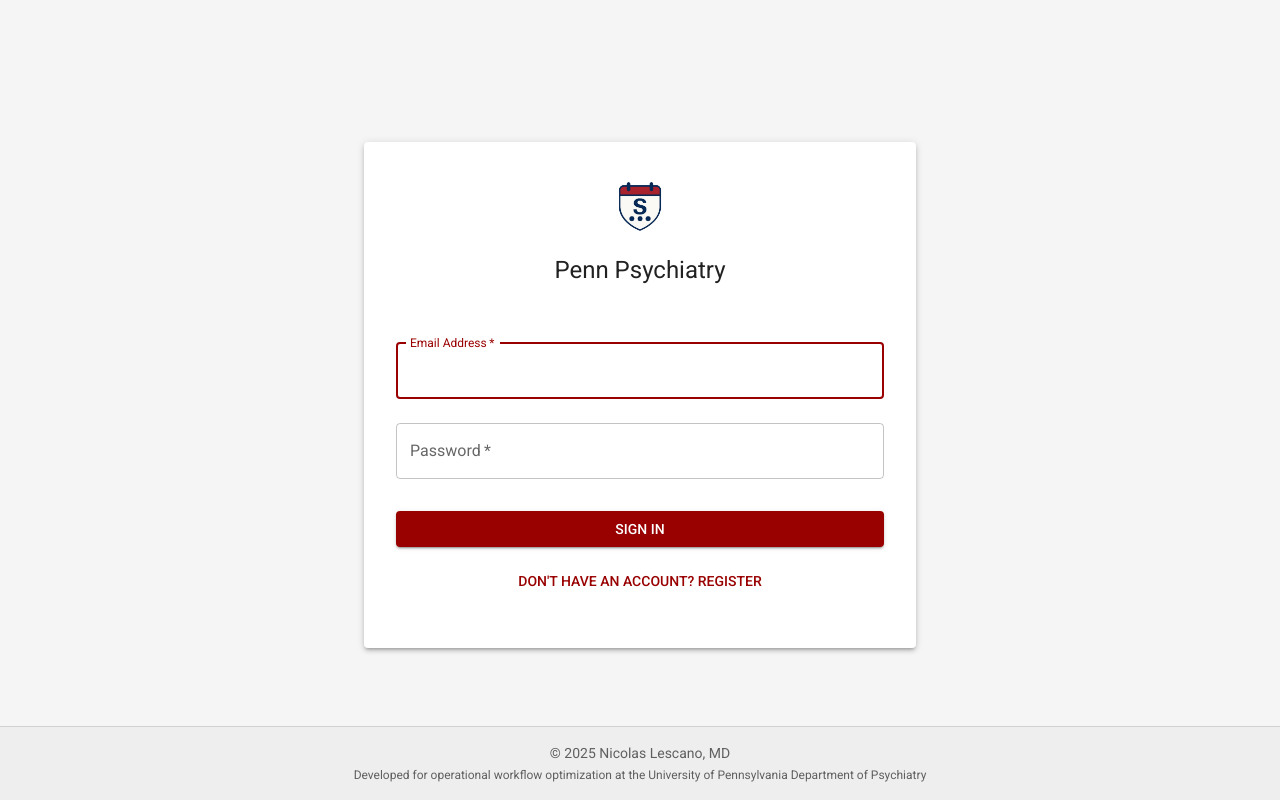
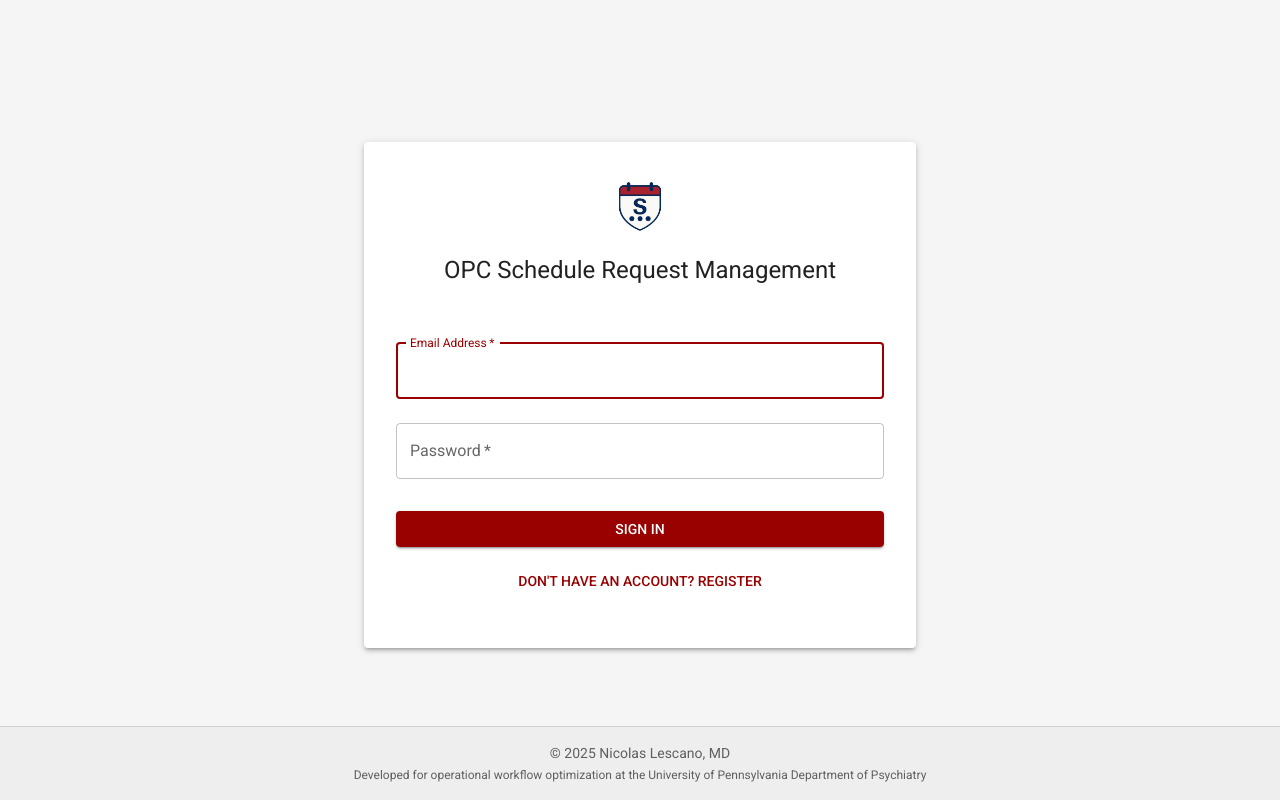
Before and after one commit to lescanico/scheder, a React (Create React App) app in the folder client/: page /login in a window 1280 px wide. Built offline with nearby package versions, Linux system fonts and the light colour scheme; no server answers.

Commit message:
Update branding references from "Penn Psychiatry" to "OPC Schedule Request Management" in index.html, manifest.json, Footer.js, and Login.js

```diff
--- a/client/public/index.html
+++ b/client/public/index.html
@@ -7,7 +7,7 @@
     <meta name="theme-color" content="#000000" />
     <meta
       name="description"
-      content="Penn Psychiatry Schedule Management System - Streamlining provider schedule blocking requests and PTO approvals"
+      content="OPC Schedule Request Management System - Streamlining provider schedule blocking requests and PTO approvals"
     />
     <link rel="apple-touch-icon" href="%PUBLIC_URL%/favicon.png" />
     <link rel="manifest" href="%PUBLIC_URL%/manifest.json" />
@@ -19,7 +19,7 @@
       rel="stylesheet"
       href="https://fonts.googleapis.com/icon?family=Material+Icons"
     />
-    <title>Penn Psychiatry - Schedule Management</title>
+    <title>OPC Schedule Request Management</title>
   </head>
   <body>
     <noscript>You need to enable JavaScript to run this app.</noscript>
--- a/client/src/components/Footer.js
+++ b/client/src/components/Footer.js
@@ -31,7 +31,7 @@
         align="center"
         sx={{ fontSize: '0.75rem', mt: 0.5 }}
       >
-        Developed for operational workflow optimization at the University of Pennsylvania Department of Psychiatry
+        Developed for operational workflow optimization at OPC
       </Typography>
     </Box>
   );
--- a/client/src/pages/Login.js
+++ b/client/src/pages/Login.js
@@ -70,7 +70,7 @@
             <Box sx={{ display: 'flex', flexDirection: 'column', alignItems: 'center', mb: 3 }}>
               <img src="/favicon.png" alt="Scheder Logo" style={{ height: 64, marginBottom: 16 }} />
               <Typography variant="h5" gutterBottom>
-                Penn Psychiatry
+                OPC Schedule Request Management
               </Typography>
             </Box>
 
```
Also changed, not shown: client/public/manifest.json.
